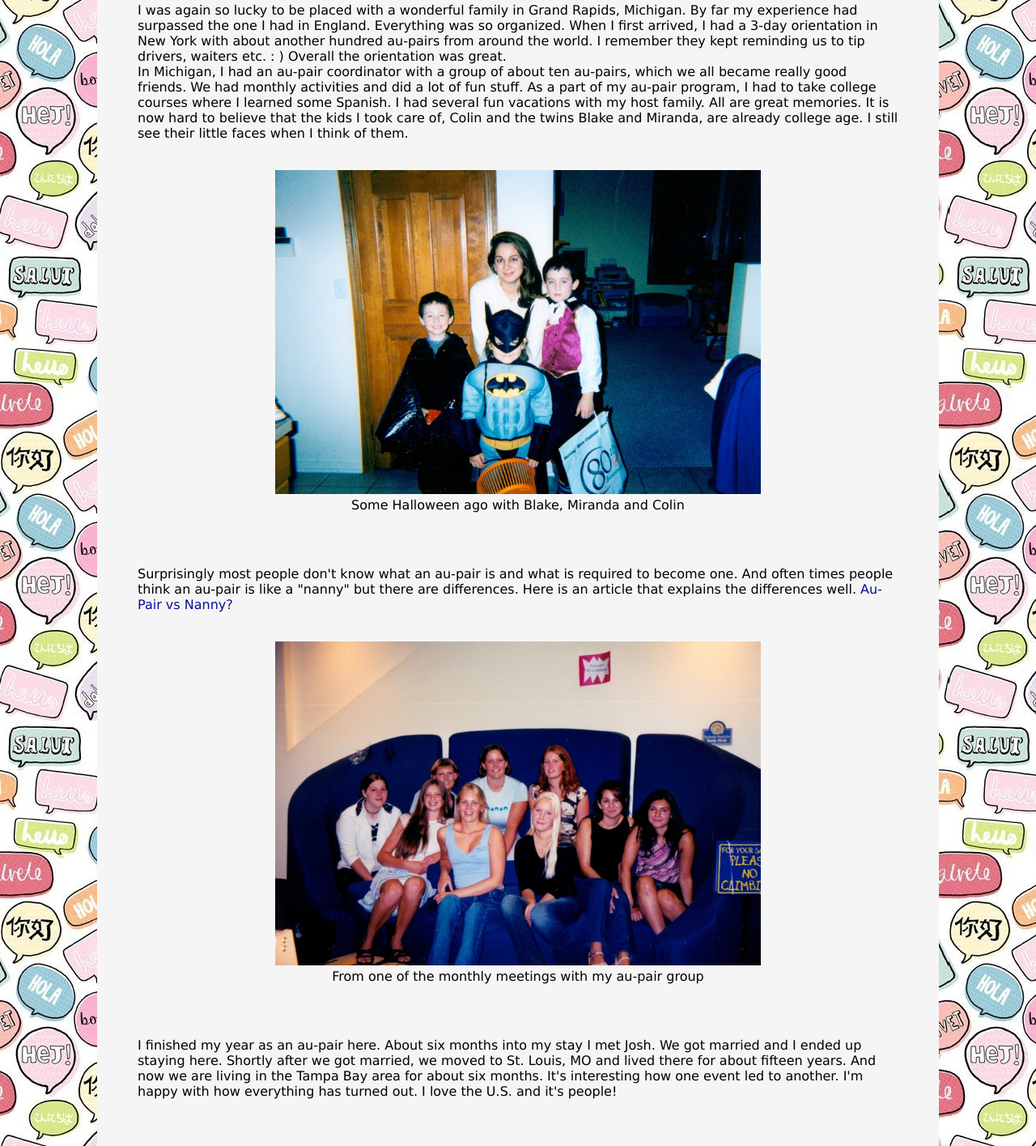
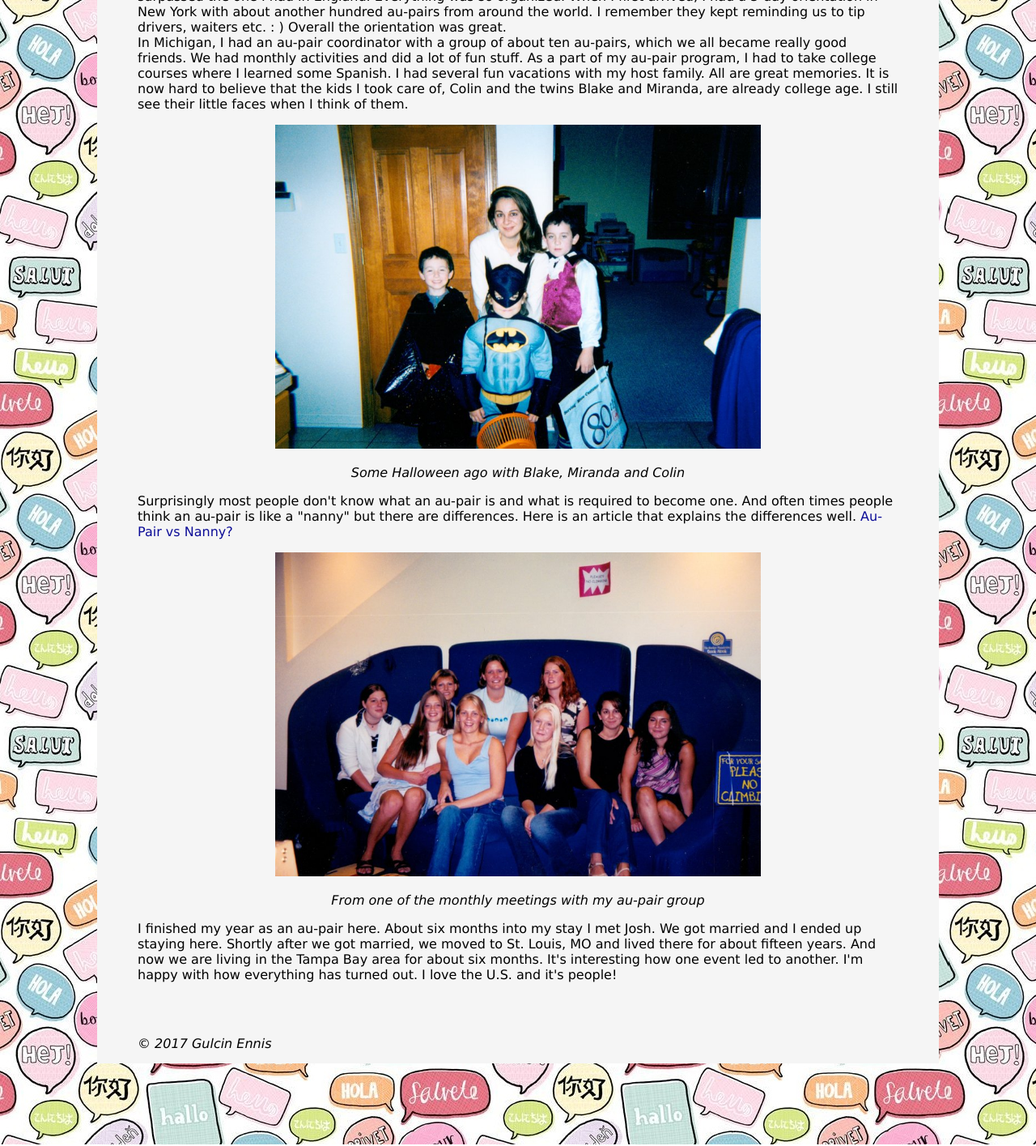
Before and after one commit to G-Ennis/html-me-something, a plain HTML site: page index.html in a window 1280 px wide. Shown: the part 1209-2624 px from the top of the page at 81% size. Drawn offline with Linux system fonts and the light colour scheme.

Commit message:
fixed figcaption issue

```diff
--- a/index.html
+++ b/index.html
@@ -1,23 +1,23 @@
 <!DOCTYPE html >
 
-<html>
+<html lang= "en">
     <head>
         <link type="text/css" rel="stylesheet" href="styles.css"/>
         <title>my au-pair journey</title>
     </head>
     <body>
         <main>
-             <h1 class="header">~ My Au-Pair Journey ~</h1>
-                <article>
+            <article>
+                <h1 class="header">~ My Au-Pair Journey ~</h1>
                     <p>It all started with an idea when I was in middle school...</p>
                     <p>I could go to England to attend a language school to learn English. The thought was so exciting! Unfortunately the excitement didn't last long when we realized how expensive it could be to study abroad. My family wasn't able to afford it.</p>
                     <p>Fast forward to a few years later, I heard about this program that made it possible for young people to visit a foreign country as an au-pair. An au-pair would live with a host family for room and board, in return she would provide part-time child care for them and even get paid! I was totally on board with idea. I liked children!</p>
                     <p>In 1999, through an organization, I applied to be an au-pair. Shortly after I heard from a family in London! They liked my profile and invited me to be their au-pair. Within a few months I was living in Stratford, in East London. I couldn't be any happier to find a great family with two little girls, Sonny and Moni. Soon after I was taking ESL classes at a local school where I made many friends from different countries.</p>
 
-                    <div>
-                        <img src="./images/image1.jpg" alt="London"/>
+                    <figure class="image">
+                       <p><img src="./images/image1.jpg" alt="London"/>
                         <figcaption>&pound;1 draft Mondays at the local pub with my friend Lena</figcaption>
-                    </div>
+                    </figure>
 
                     <p>I stayed in England for two years. I have great memories visiting the famous landmarks of London and hanging out with my friends. I also worked part-time at my host family's publishing business, managing subscriptions and doing Couples Connections which was a fun job!</p>
                     <p>After returning from England, I was trying to decide what to do. During that time I started to think about visiting another country while I had the chance. I could go to another European country but I thought it would be so cool to visit the United States. I could improve my English and visit the U.S. for a year.</p>
@@ -25,22 +25,22 @@
                     In Michigan, I had an au-pair coordinator with a group of about ten au-pairs, which we all became really good friends. We had monthly activities and did a lot of fun stuff. As a part of my au-pair program, I had to take college courses where I learned some Spanish. I had several fun vacations with my host family. All are great memories. It is now hard to believe that the kids I took care of, Colin and the twins Blake and Miranda, are already college age. I still see their little faces when I think of them.</p>
 
 
-                    <div>
-                        <img src="./images/image3.jpg" alt="halloween"/>
+                    <figure class="image">
+                        <p><img src="./images/image3.jpg" alt="halloween"/>
                         <figcaption>Some Halloween ago with Blake, Miranda and Colin</figcaption>
-                    </div>
+                    </figure>
 
                     <p> Surprisingly most people don't know what an au-pair is and what is required to become one. And often times people think an au-pair is like a "nanny" but there are differences. Here is an article that explains the differences well. <a id="reference" href="https://www.aupair.com/en/p-nanny.php">Au-Pair vs Nanny?</a></p>
 
 
-                    <div>
-                            <img src="./images/image5.jpg" alt="our group"/>
-                            <figcaption>From one of the monthly meetings with my au-pair group</figcaption>
-                    </div>
+                    <figure class="image">
+                        <p><img src="./images/image5.jpg" alt="our group"/>
+                        <figcaption>From one of the monthly meetings with my au-pair group</figcaption>
+                    </figure>
 
                     <p>I finished my year as an au-pair here. About six months into my stay I met Josh. We got married and I ended up staying here. Shortly after we got married, we moved to St. Louis, MO and lived there for about fifteen years. And now we are living in the Tampa Bay area for about six months. It's interesting how one event led to another. I'm happy with how everything has turned out. I love the U.S. and it's people! </p>
-                </article>
-                <footer>&copy; 2017 Gulcin Ennis</footer>
-             </main>
+            </article>
+        <footer>&copy; 2017 Gulcin Ennis</footer>
+        </main>
      </body>
 </html>
--- a/styles.css
+++ b/styles.css
@@ -15,14 +15,15 @@ main {
     margin: 20px;
     padding: 50px 50px 15px 50px;
 }
-div {
+.image{
     text-align: center;
-    padding-bottom: 50px;
+    font-style: italic;
 }
-div img {
+.image img{
     height: 400px;
     width: 600px;
-    margin-top: 20px;
+    text-align:center;
+    margin:0 auto;
 }
 article {
    text-align: left;
```
